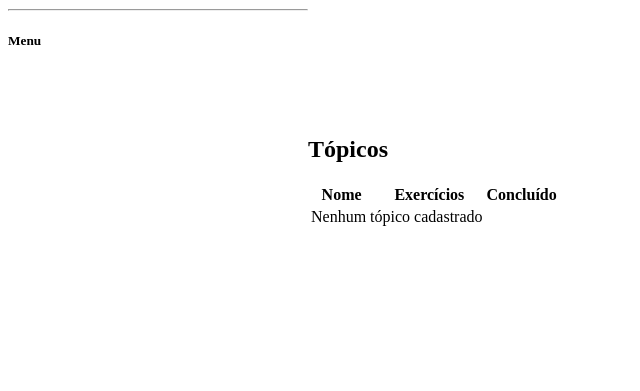
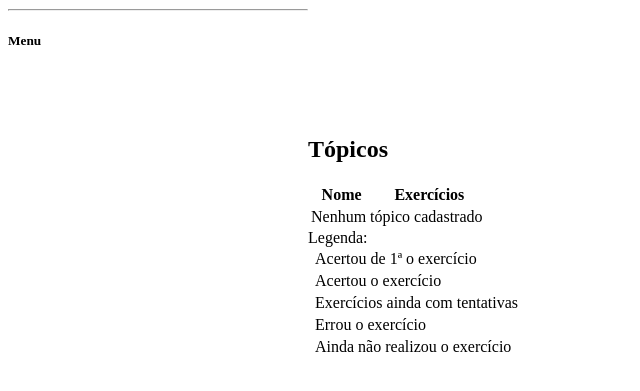
Before and after one commit to paulori22/CodingRace, a CodeIgniter app: the page made by application/views/cursos_alunos/cursoaluno_view.php in a window 1280 px wide. Shown: the part 64-455 px from the top of the page, without its empty margins (0-640 px from the left). Run offline with CodeIgniter, Linux system fonts and the light colour scheme; data that the repository does not hold is empty.

Commit message:
1 - Adicionado cor verde claro aos exercícios que aluno acertou de primeira.

```diff
--- a/application/views/commons/header.php
+++ b/application/views/commons/header.php
@@ -25,6 +25,8 @@
 
             html,body,h1,h2,h3,h4,h5 {font-family: "Raleway", sans-serif}
             table{font-family: "Times New Roman", Times, serif;}
+
+            .table-legenda{font-family: "Raleway",sans-serif}
             .w3-third img{margin-bottom: -6px; opacity: 0.8; cursor: pointer}
             .w3-third img:hover{opacity: 1}
 
--- a/application/views/cursos_alunos/cursoaluno_view.php
+++ b/application/views/cursos_alunos/cursoaluno_view.php
@@ -16,7 +16,6 @@
                     <tr class="w3-light-grey">
                         <th>Nome</th>
                         <th>Exercícios</th>
-                        <th>Concluído</th>
                     </tr>
                 </thead>
                 <tbody>
@@ -32,7 +31,14 @@
                                 <?php foreach ($topico as $row): ?>
 
                                 <?php if ($row['Resposta_Correta'] == 1) { ?>
-                                    <a href="<?= base_url("realizaexercicio_aluno") . "/" . $row['idExercicio'] ?>"><span class="circle w3-green" ><?php echo $n ?></span></a>&nbsp;
+
+                                    <?php if ($row['Tentativas'] == 1) { ?>
+                                            <a href="<?= base_url("realizaexercicio_aluno") . "/" . $row['idExercicio'] ?>"><span class="circle w3-light-green" ><?php echo $n ?></span></a>
+
+                                    <?php } else { ?>
+                                            <a href="<?= base_url("realizaexercicio_aluno") . "/" . $row['idExercicio'] ?>"><span class="circle w3-green" ><?php echo $n ?></span></a>&nbsp;
+                                    <?php } ?>
+
 
                                 <?php } else { ?>
                                     <?php if ($row['Tentativas'] == 0) { ?>
@@ -52,10 +58,37 @@
                         <?php endforeach; ?>
 
                         </td>
-
-                        <td></td>
                         </tr>
                         <?php } ?>
                 <?php endif; ?>
                 </tbody>
             </table>
+
+            <div class="w3-container">
+                Legenda:
+                <table class="table-legenda">
+                    <tbody>
+                    <tr>
+                        <td><span class="circle w3-light-green"></span></td>
+                        <td>Acertou de 1ª o exercício</td>
+                    </tr>
+                    <tr>
+                        <td><span class="circle w3-green"></span></td>
+                        <td>Acertou o exercício</td>
+                    </tr>
+                    <tr>
+                        <td><span class="circle w3-yellow"></span></td>
+                        <td>Exercícios ainda com tentativas</td>
+                    </tr>
+                    <tr>
+                        <td><span class="circle w3-red" ></span></td>
+                        <td>Errou o exercício</td>
+                    </tr>
+                    <tr>
+                        <td><span class="circle w3-gray" ></span></td>
+                        <td>Ainda não realizou o exercício</td>
+                    </tr>
+                    </tbody>
+                </table>
+
+            </div>
```
Also changed, not shown: application/views/estatisticas_alunos/estatisticas_alunos.php (+36 -2 lines).
